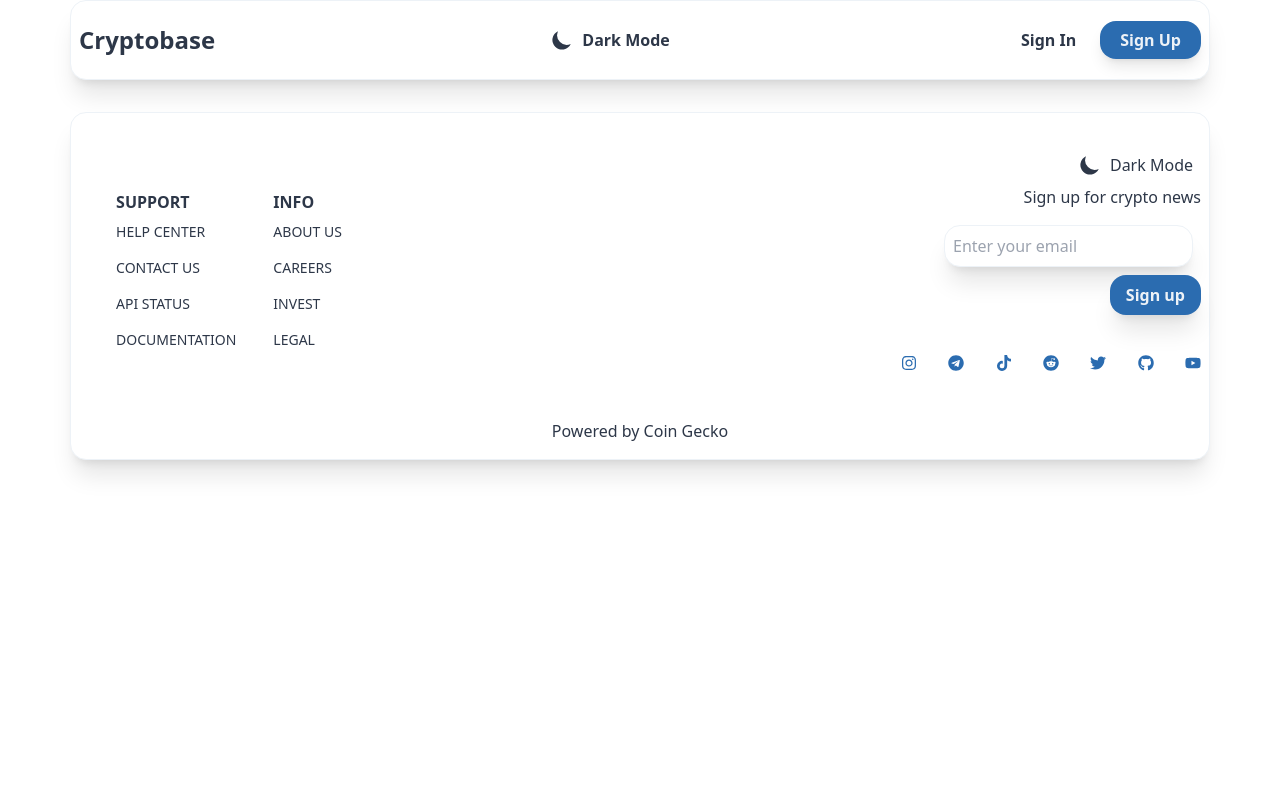
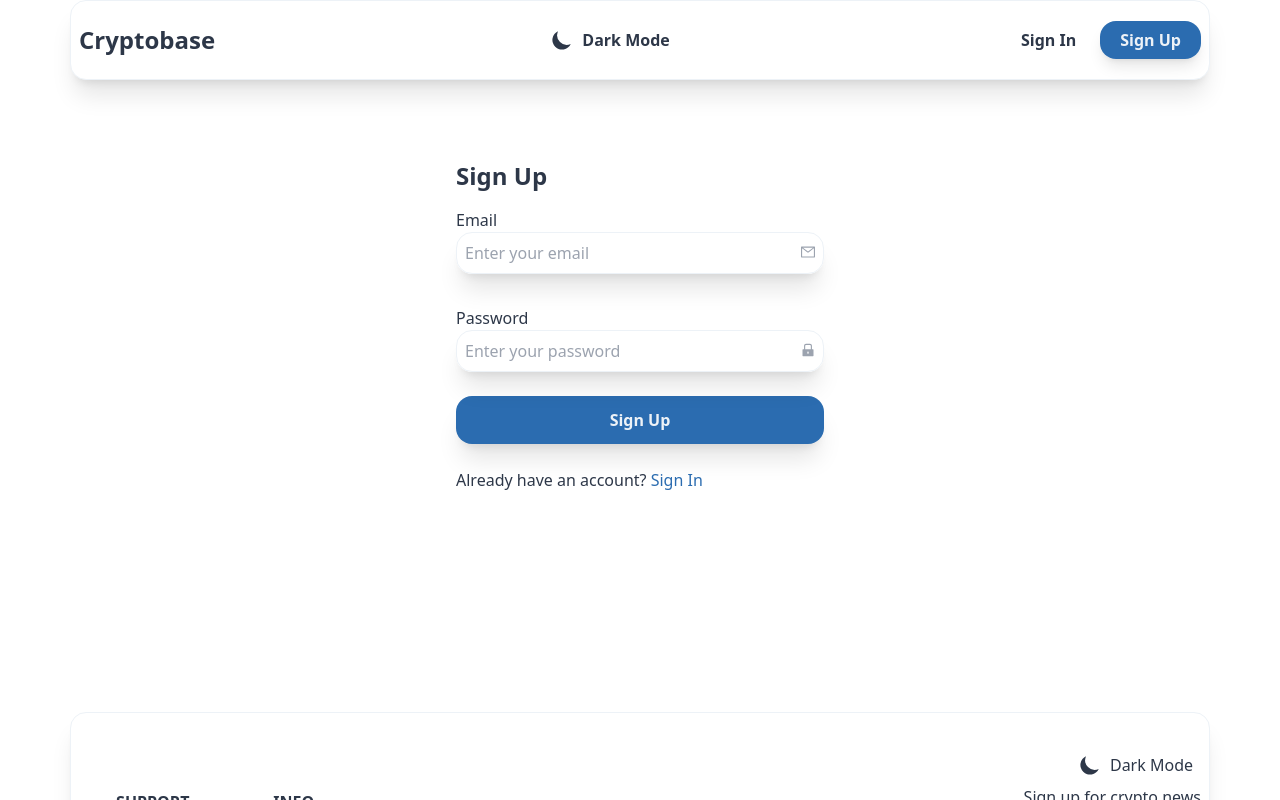
Before and after one commit to Dariafable/cryptobase-app, a React (Create React App) app: page /signup in a window 1280 px wide. Shown: the top 800 px of the page. Built offline with nearby package versions, Linux system fonts and the light colour scheme; no server answers.

Commit message:
added signin/signup pages

```diff
--- a/src/routes/Signin.jsx
+++ b/src/routes/Signin.jsx
@@ -1,7 +1,47 @@
 import React from 'react';
+import { Link } from 'react-router-dom';
+import { AiOutlineMail, AiFillLock } from 'react-icons/ai';
 
 const Signin = () => {
-  return <div></div>;
+  return (
+    <div className='px-4 py-20 mx-auto max-w-[400px] min-h-[600px]'>
+      <h1 className='text-2xl font-bold'>Sign In</h1>
+      <form>
+        <div className='py-4'>
+          <lable>Email</lable>
+          <div className='w-full relative rounded-2xl shadow-xl'>
+            <input
+              className='p-2 w-full bg-primary border border-input rounded-2xl'
+              type='email'
+              placeholder='Enter your email'
+            />
+            <AiOutlineMail className='absolute top-3 right-2 text-gray-400' />
+          </div>
+        </div>
+
+        <div className='py-4'>
+          <lable>Password</lable>
+          <div className='w-full relative rounded-2xl shadow-xl'>
+            <input
+              className='p-2 w-full bg-primary border border-input rounded-2xl'
+              type='email'
+              placeholder='Enter your password'
+            />
+            <AiFillLock className='absolute top-3 right-2 text-gray-400' />
+          </div>
+        </div>
+        <button className='my-2 p-3 w-full bg-button text-btnTxt font-bold rounded-2xl shadow-xl'>
+          Sign In
+        </button>
+      </form>
+      <p className='py-4'>
+        Don't have an account?{' '}
+        <Link to='/signup' className='text-accent'>
+          Sign Up
+        </Link>
+      </p>
+    </div>
+  );
 };
 
 export default Signin;
--- a/src/routes/Signup.jsx
+++ b/src/routes/Signup.jsx
@@ -1,7 +1,47 @@
 import React from 'react';
+import { Link } from 'react-router-dom';
+import { AiOutlineMail, AiFillLock } from 'react-icons/ai';
 
 const Signup = () => {
-  return <div></div>;
+  return (
+    <div className='px-4 py-20 mx-auto max-w-[400px] min-h-[600px]'>
+      <h1 className='text-2xl font-bold'>Sign Up</h1>
+      <form>
+        <div className='py-4'>
+          <lable>Email</lable>
+          <div className='w-full relative rounded-2xl shadow-xl'>
+            <input
+              className='p-2 w-full bg-primary border border-input rounded-2xl'
+              type='email'
+              placeholder='Enter your email'
+            />
+            <AiOutlineMail className='absolute top-3 right-2 text-gray-400' />
+          </div>
+        </div>
+
+        <div className='py-4'>
+          <lable>Password</lable>
+          <div className='w-full relative rounded-2xl shadow-xl'>
+            <input
+              className='p-2 w-full bg-primary border border-input rounded-2xl'
+              type='email'
+              placeholder='Enter your password'
+            />
+            <AiFillLock className='absolute top-3 right-2 text-gray-400' />
+          </div>
+        </div>
+        <button className='my-2 p-3 w-full bg-button text-btnTxt font-bold rounded-2xl shadow-xl'>
+          Sign Up
+        </button>
+      </form>
+      <p className='py-4'>
+        Already have an account?{' '}
+        <Link to='/signin' className='text-accent'>
+          Sign In
+        </Link>
+      </p>
+    </div>
+  );
 };
 
 export default Signup;
```
